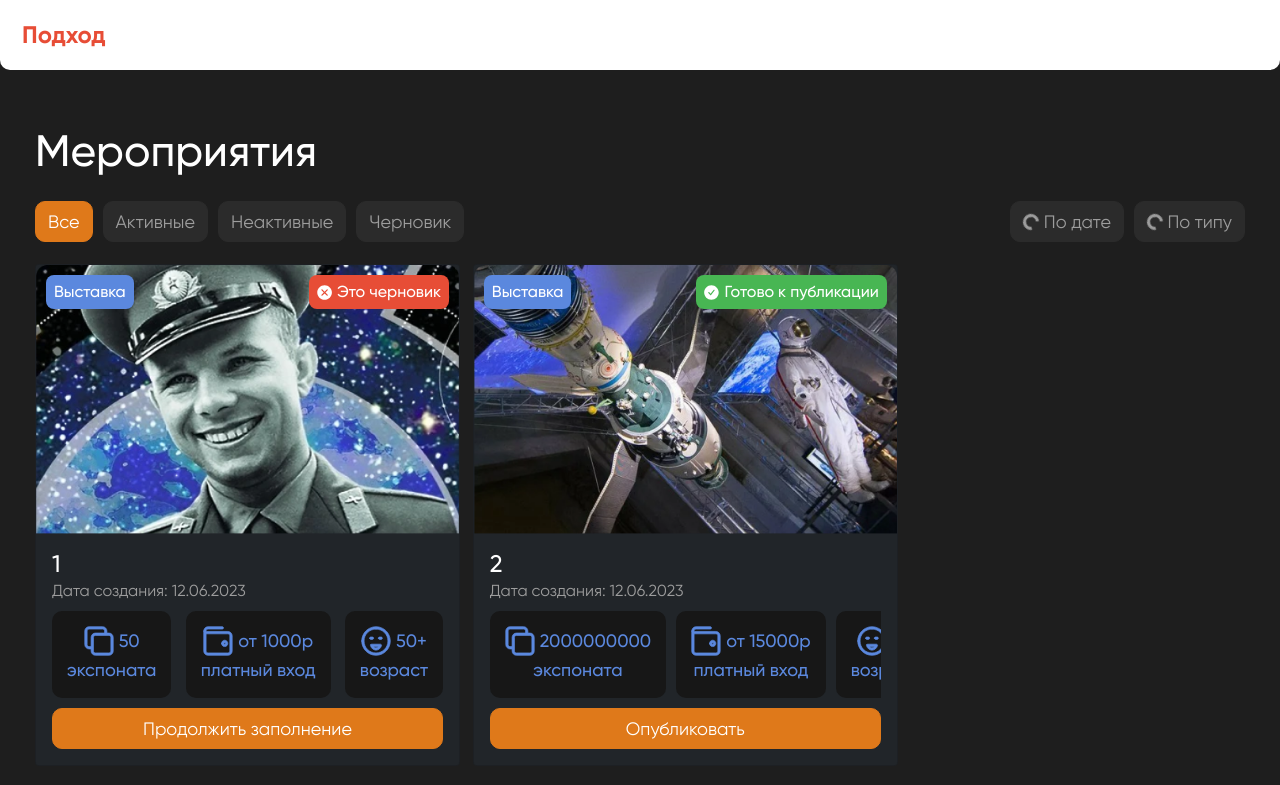
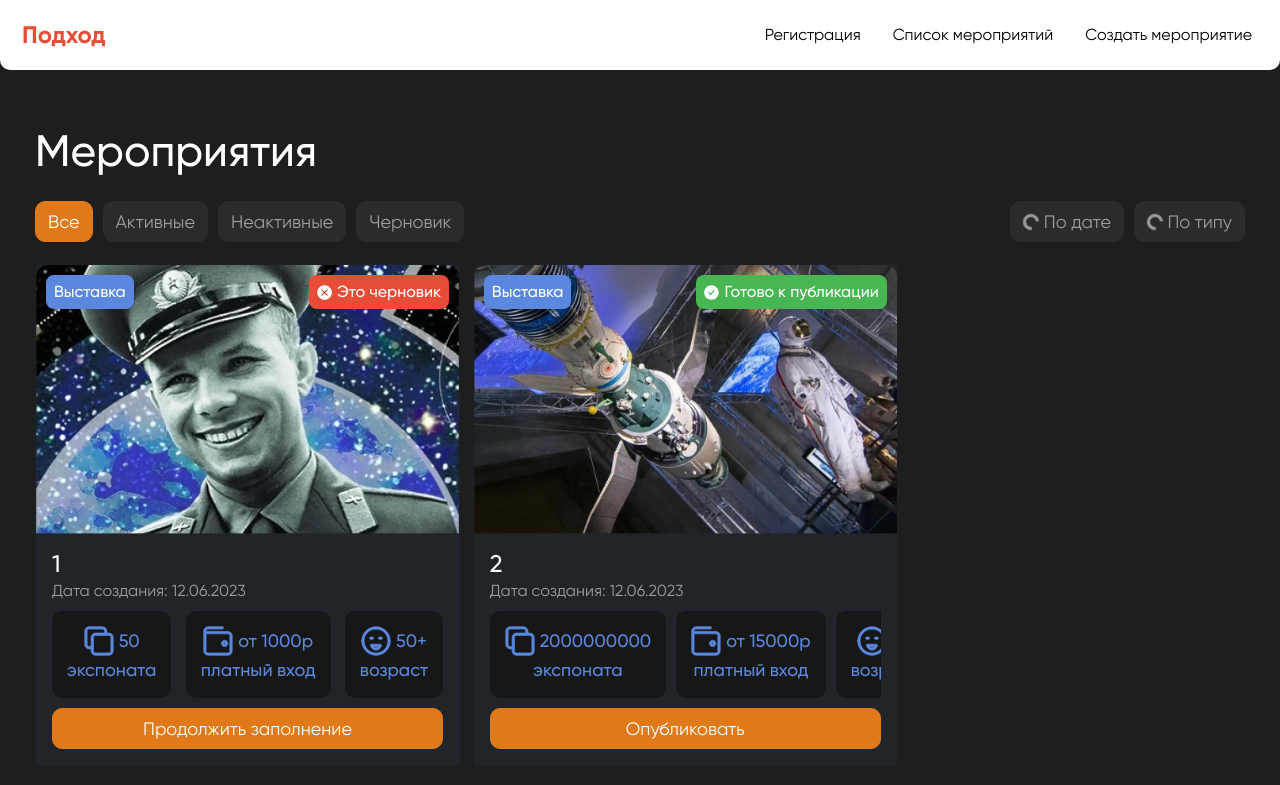
Before and after one commit to Anto-MSHK/podhod_front, a React (Create React App) app: page /event in a window 1280 px wide. Shown: the top 785 px of the page. Built offline with nearby package versions, Linux system fonts and the light colour scheme.

Commit message:
Small fixes

```diff
--- a/src/components/Widget/Widget.module.css
+++ b/src/components/Widget/Widget.module.css
@@ -16,6 +16,7 @@
   justify-content: center;
   align-items: center;
   font-weight: 600;
+
 }
 
 .widget_img {
--- a/src/layout/Header/Header.tsx
+++ b/src/layout/Header/Header.tsx
@@ -1,5 +1,5 @@
 import React from "react";
-import { Navbar, NavbarBrand } from "reactstrap";
+import { Nav, Navbar, NavbarBrand, NavItem, NavLink } from "reactstrap";
 import styles from "./Header.module.css";
 export const Header = () => {
   return (
@@ -7,6 +7,17 @@ export const Header = () => {
       <NavbarBrand href="/">
         <h3 className={styles.name}>Подход</h3>
       </NavbarBrand>
+      <Nav>
+        <NavItem>
+          <NavLink href='/registration' style={{fontWeight:'500', textDecoration:'none', color:'black'}}>Регистрация</NavLink>
+        </NavItem>
+        <NavItem>
+          <NavLink href='/event' style={{fontWeight:'500', textDecoration:'none', color:'black'}}>Список мероприятий</NavLink>
+        </NavItem>
+        <NavItem>
+          <NavLink href='/expocreate' style={{fontWeight:'500', textDecoration:'none', color:'black'}}>Создать мероприятие</NavLink>
+        </NavItem>
+      </Nav>
     </Navbar>
   );
 };
--- a/src/pages/AuthPage/AuthPage.tsx
+++ b/src/pages/AuthPage/AuthPage.tsx
@@ -6,7 +6,7 @@ import loginIcon from "../../assets/icons/loginIcon.svg";
 import { FormInput } from "../../components/AuthForm/FormInput";
 import { FormikConfig } from "formik";
 import * as Yup from "yup";
-import imageForAuth from "../../assets/pictures/backGroundImg.svg";
+import imageForAuth from "../../assets/pictures/AuthPngPicture.png";
 import styles from './AuthPage.module.css';
 import { url } from 'inspector';
 
```
Also changed, not shown: src/assets/pictures/AuthPngPicture.png (added).
